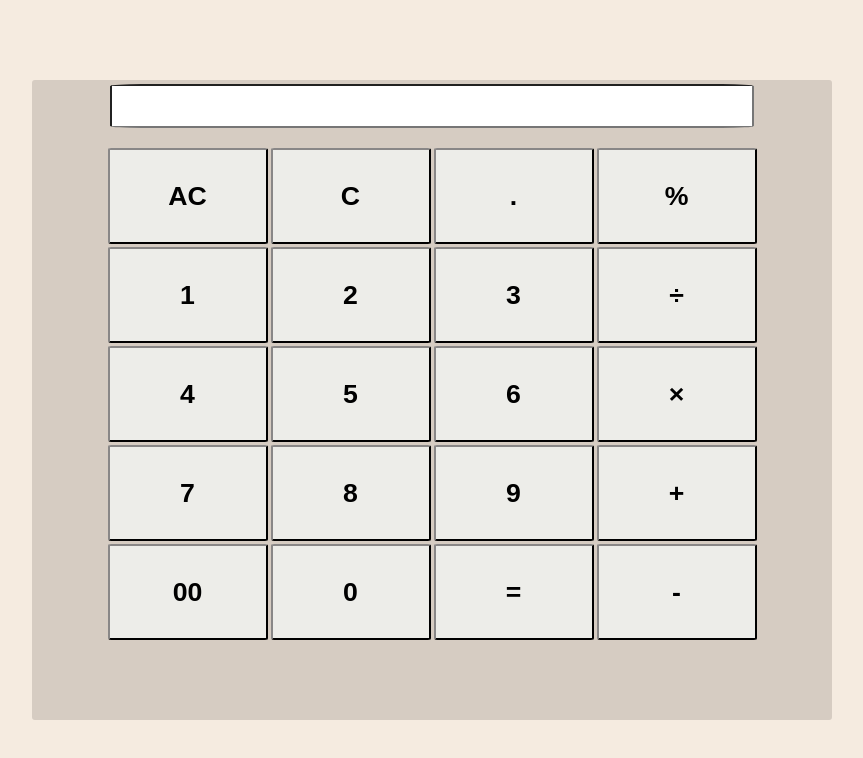
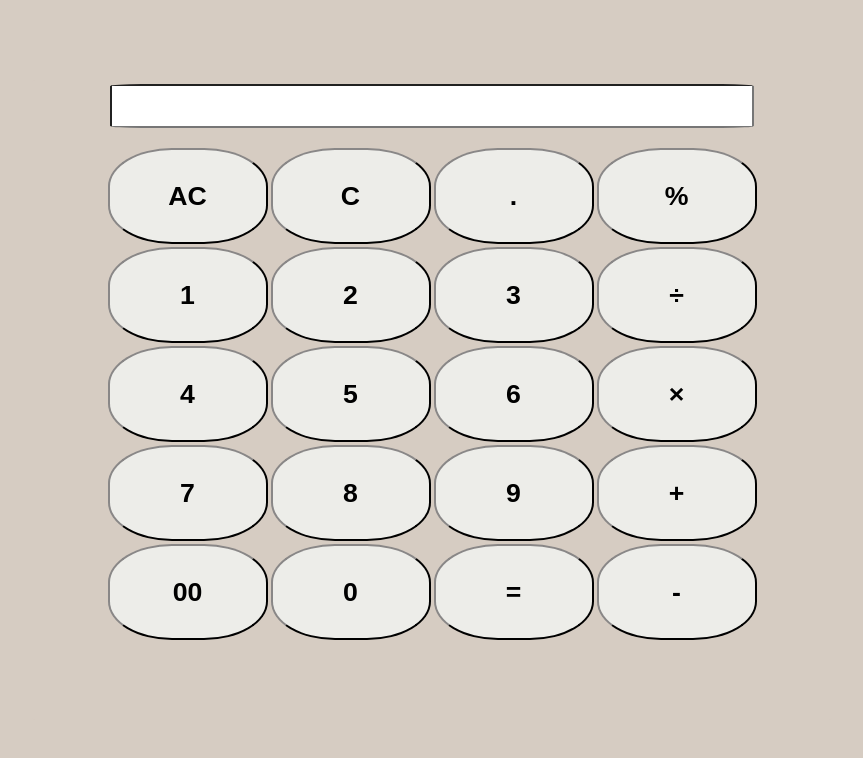
Before and after one commit to asif-iqbaal/Calculator, a plain HTML site: page index.html in a window 1280 px wide. Shown: the whole page, without its empty margins (208-1071 px from the left). Drawn offline with nearby package versions, Linux system fonts and the light colour scheme.

Commit message:
Update index.css

```diff
--- a/index.css
+++ b/index.css
@@ -2,13 +2,13 @@
     margin: 0;
     padding: 0;
 }
-.container{
+.container {
     width: 100%;
     height: 100vh;
     display: flex;
-   justify-content: center;
+    justify-content: center;
     align-items: center;
-    background-color: #f5ebe0;
+    background-color: #d6ccc2;
 }
 .calculator{
 
@@ -48,7 +48,7 @@
     display: flex;
     justify-content: center;
     align-items: center;
-    border-radius: 2%;
+    border-radius: 40%;
    background-color: #edede9;
    border-color: rgb(53, 52, 52);
 }
```
